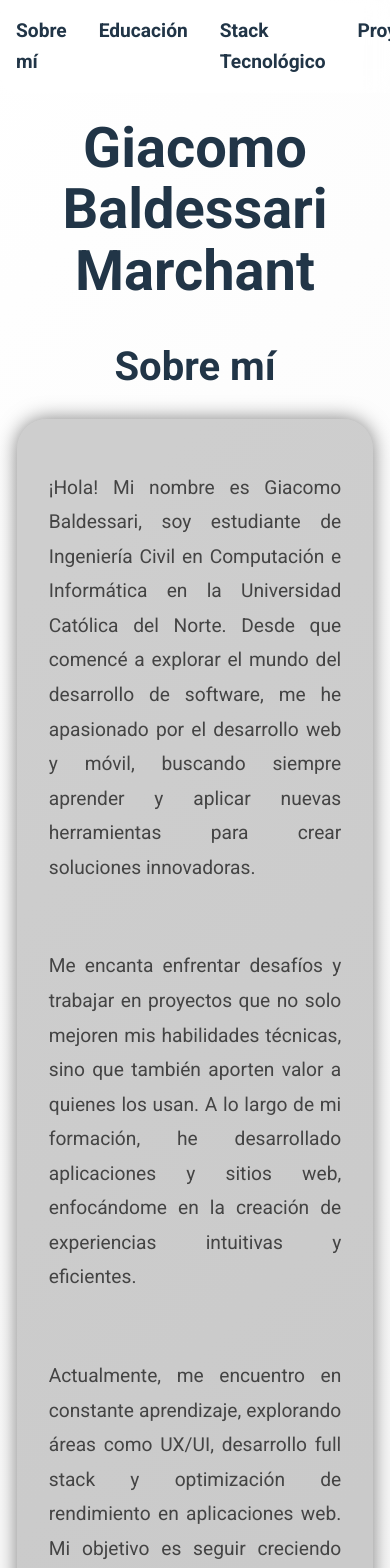
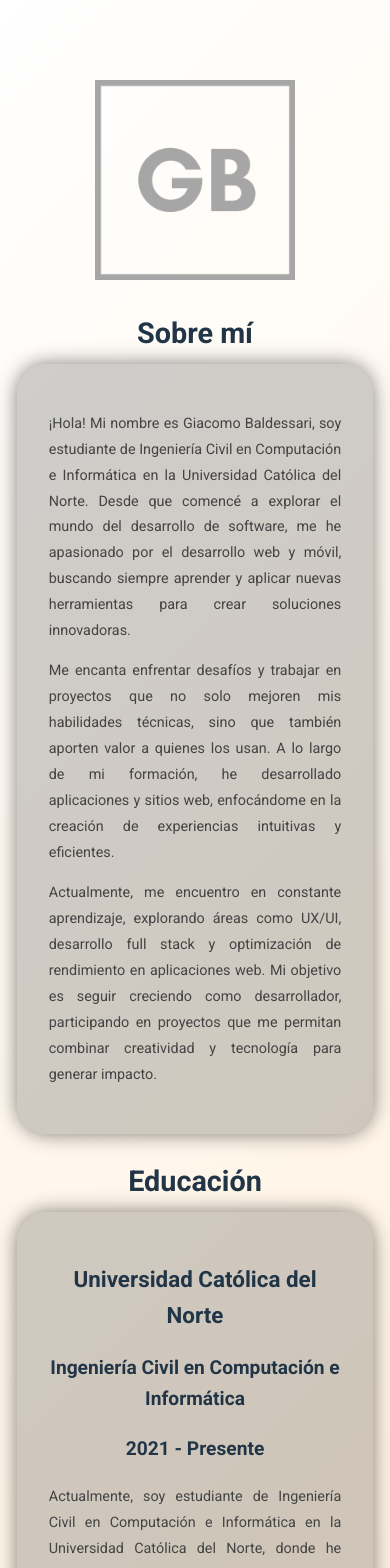
Before and after one commit to gbaldessari/my-portfolio, a React (Vite) app: page / in a window 390 px wide. Shown: the top 1568 px of the page. Built offline with nearby package versions, Linux system fonts and the light colour scheme.

Commit message:
Aplicación reactiva
Soporte para dispositivos móviles

```diff
--- a/src/App.tsx
+++ b/src/App.tsx
@@ -5,6 +5,8 @@ import { FaLinkedin, FaEnvelope, FaGithub, FaFileAlt } from 'react-icons/fa';
 
 function App() {
   const [isScrollingDown, setIsScrollingDown] = useState(false);
+  const [isMobile, setIsMobile] = useState(false);
+  const [isDarkMode, setIsDarkMode] = useState(window.matchMedia('(prefers-color-scheme: dark)').matches);
 
   useEffect(() => {
     let lastScrollY = window.scrollY;
@@ -18,15 +20,33 @@ function App() {
       lastScrollY = window.scrollY;
     };
 
+    const handleResize = () => {
+      setIsMobile(window.innerWidth <= 768);
+    };
+
+    const handleDarkModeChange = (e: MediaQueryListEvent) => {
+      setIsDarkMode(e.matches);
+    };
+
+    const darkModeMediaQuery = window.matchMedia('(prefers-color-scheme: dark)');
+    darkModeMediaQuery.addEventListener('change', handleDarkModeChange);
+
     window.addEventListener('scroll', handleScroll);
+    window.addEventListener('resize', handleResize);
+
+    // Inicializar el estado de isMobile
+    handleResize();
 
     return () => {
+      darkModeMediaQuery.removeEventListener('change', handleDarkModeChange);
       window.removeEventListener('scroll', handleScroll);
+      window.removeEventListener('resize', handleResize);
     };
   }, []);
 
   return (
-    <>
+    <div className={isMobile ? 'mobile-layout' : ''}>
+      {!isMobile && (
         <header className={`header ${isScrollingDown ? 'header-hidden' : ''}`}>
           <nav className="navbar">
             <a href="#about" className="nav-link">Sobre mí</a>
@@ -35,65 +55,76 @@ function App() {
             <a href="#projects" className="nav-link">Proyectos</a>
             <a href="#contact" className="nav-link">Contacto</a>
           </nav>
-      </header>
-      <main className="main-content">
-        <h1>Giacomo Baldessari Marchant</h1>
+        </header>)}
 
-        <h2>Sobre mí</h2>
-        <section id="about" className="section">
+      <main className={`main-content`}>
+      {isDarkMode ? (
+      <img className= {`logo`} src={'assets/icons/icoBlanco2000.png'} alt={'Giacomo Baldessari'} />)
+      : (<img className= {`logo`} src={'assets/icons/icoGris2000.png'} alt={'Giacomo Baldessari'} />)
+      }
+        <section id="about">
+          <h1>Sobre mí</h1>
+          <div className="section">
             <p>
               ¡Hola! Mi nombre es Giacomo Baldessari, soy estudiante de Ingeniería Civil en Computación e Informática en la Universidad Católica del Norte.
               Desde que comencé a explorar el mundo del desarrollo de software, me he apasionado por el desarrollo web y móvil, buscando siempre aprender y
               aplicar nuevas herramientas para crear soluciones innovadoras.
             </p>
-          <br />
             <p>
               Me encanta enfrentar desafíos y trabajar en proyectos que no solo mejoren mis habilidades técnicas, sino que también aporten valor a quienes los usan.
               A lo largo de mi formación, he desarrollado aplicaciones y sitios web, enfocándome en la creación de experiencias intuitivas y eficientes.
             </p>
-          <br />
             <p>
               Actualmente, me encuentro en constante aprendizaje, explorando áreas como UX/UI, desarrollo full stack y optimización de rendimiento en aplicaciones web.
               Mi objetivo es seguir creciendo como desarrollador, participando en proyectos que me permitan combinar creatividad y tecnología para generar impacto.
             </p>
+          </div>
         </section>
 
-        <h2>Educación</h2>
-        <section id="education" className="section">
-          <h3>Universidad Católica del Norte</h3>
-          <p>
-            Ingeniería Civil en Computación e Informática | [2021] - Actualidad
-          </p>
-          <br />
+        <section id="education">
+          <h1>Educación</h1>
+          <div className="section">
+            <h2>Universidad Católica del Norte</h2>
+            <h3>Ingeniería Civil en Computación e Informática</h3>
+            <h3>2021 - Presente</h3>
             <p>
               Actualmente, soy estudiante de Ingeniería Civil en Computación e Informática en la Universidad Católica del Norte, donde he desarrollado una sólida base
               en programación, estructuras de datos, bases de datos y desarrollo de software. Mi formación me ha permitido explorar tanto el desarrollo web como móvil,
               aplicando tecnologías modernas para la creación de soluciones digitales eficientes.
             </p>
-          <br />
             <p>
               Durante mi trayectoria académica, he trabajado en diversos proyectos, tanto individuales como en equipo, que me han permitido mejorar mis habilidades en
               desarrollo full stack, integración de APIs, diseño de interfaces y optimización del rendimiento de aplicaciones. Además, he adquirido conocimientos en
               ingeniería de software y metodologías ágiles, lo que me ha ayudado a comprender el ciclo completo del desarrollo de software.
             </p>
+          </div>
         </section>
 
-        <h2>Stack Tecnológico</h2>
-        <section id="stack" className="stack-section">
+        <section id="stack">
+          <h1>Stack Tecnológico</h1>
+          <div className="section">
+            <p>
+              A lo largo de mi formación, he tenido la oportunidad de trabajar con diversas tecnologías y herramientas que me han permitido desarrollar aplicaciones
+              web y móviles. Algunas de las tecnologías con las que tengo experiencia incluyen:
+            </p>
+            <div className="stack-section">
               <Carousel items={skills} />
+            </div>
+          </div>
         </section>
 
-        <h2>Proyectos</h2>
-        <section id="projects" className="section">
+        <section id="projects" >
+          <h1>Proyectos</h1>
+          <div className="section">
             <p>
               Puedes revisar mis proyectos en mi perfil de
               <a href="https://github.com/gbaldessari"> GitHub</a>
             </p>
+          </div>
         </section>
 
-
         <section id="contact" className="contact-section">
-        <h2>Contacto</h2>
+          <h1>Contacto</h1>
           <div className="contact-icons">
             <a href="mailto: giacomo.baldessari@alumnos.ucn.cl">
               <FaEnvelope />
@@ -105,12 +136,12 @@ function App() {
               <FaGithub />
             </a>
             <a href='documents\CV Giacomo Baldessari.pdf' download>
-              <FaFileAlt/>
+              <FaFileAlt />
             </a>
           </div>
         </section>
       </main>
-    </>
+    </div>
   );
 }
 
--- a/src/index.css
+++ b/src/index.css
@@ -36,22 +36,22 @@ body {
 }
 
 h1 {
-  font-size: 3.5em;
+  padding-top: 0.5rem;
+  font-size: 2.5em;
   line-height: 1.1;
   color: #ffffff;
   margin-bottom: 0.5em;
 }
 
 h2 {
-  font-size: 2.5em;
+  font-size: 1.8em;
   color: #ffffff;
   margin-bottom: 0.5em;
 }
 
 h3 {
-  font-size: 1.8em;
+  font-size: 1.5em;
   color: #ffffff;
-  margin-bottom: 0.5em;
 }
 
 p {
@@ -126,6 +126,10 @@ button:focus-visible {
   color: #81c784;
 }
 
+.logo {
+  width: 200px;
+  height: 200px;
+}
 .section {
   width: 75%;
   padding: 2rem;
@@ -181,7 +185,7 @@ button:focus-visible {
   display: flex;
   animation: scroll var(--scroll-duration) linear infinite;
   --scroll-duration: 35s;
-  --total-items: 21;
+  --total-items: 20;
 }
 
 .carousel-item {
@@ -238,6 +242,50 @@ button:focus-visible {
   color: #ffffff;
 }
 
+.mobile-layout {
+  font-size: 14px;
+}
+
+@media (max-width: 768px) {
+  .mobile-layout h1 {
+    font-size: 1.8rem;
+  }
+
+  .mobile-layout h2 {
+    font-size: 1.4rem;
+  }
+  .mobile-layout h3 {
+    font-size: 1.2rem;
+  }
+
+  .mobile-layout p {
+    font-size: 0.9rem;
+  }
+
+  @keyframes scroll {
+    0% {
+      transform: translateX(0);
+    }
+
+    100% {
+      transform: translateX(calc(-220px * var(--total-items)));
+    }
+  }
+
+  .carousel-item {
+    width: 140px;
+    height: 140px;
+  }
+
+  .carousel-image-container {
+    height: 140px;
+  }
+
+  .carousel-item img {
+    max-height: 100px;
+  }
+}
+
 @media (prefers-color-scheme: light) {
   :root {
     color: #213547;
@@ -245,7 +293,7 @@ button:focus-visible {
   }
 
   body {
-    background: linear-gradient(135deg, #ffffff 0%, #f0f0f0 100%);
+    background: linear-gradient(135deg, #ffffff 0%, #ffe9cb 100%);
   }
 
   h1 {
@@ -293,7 +341,7 @@ button:focus-visible {
   }
 
   .carousel-item {
-    background-color: #f0f0f0;
+    background-color: #ffe9cb;
   }
 
   .carousel-item p {
```
Also changed, not shown: public/assets/icons/icoBlanco2000.png (added), public/assets/icons/icoGris2000.png (added). Lines whose indentation alone changed are shown as unchanged.
